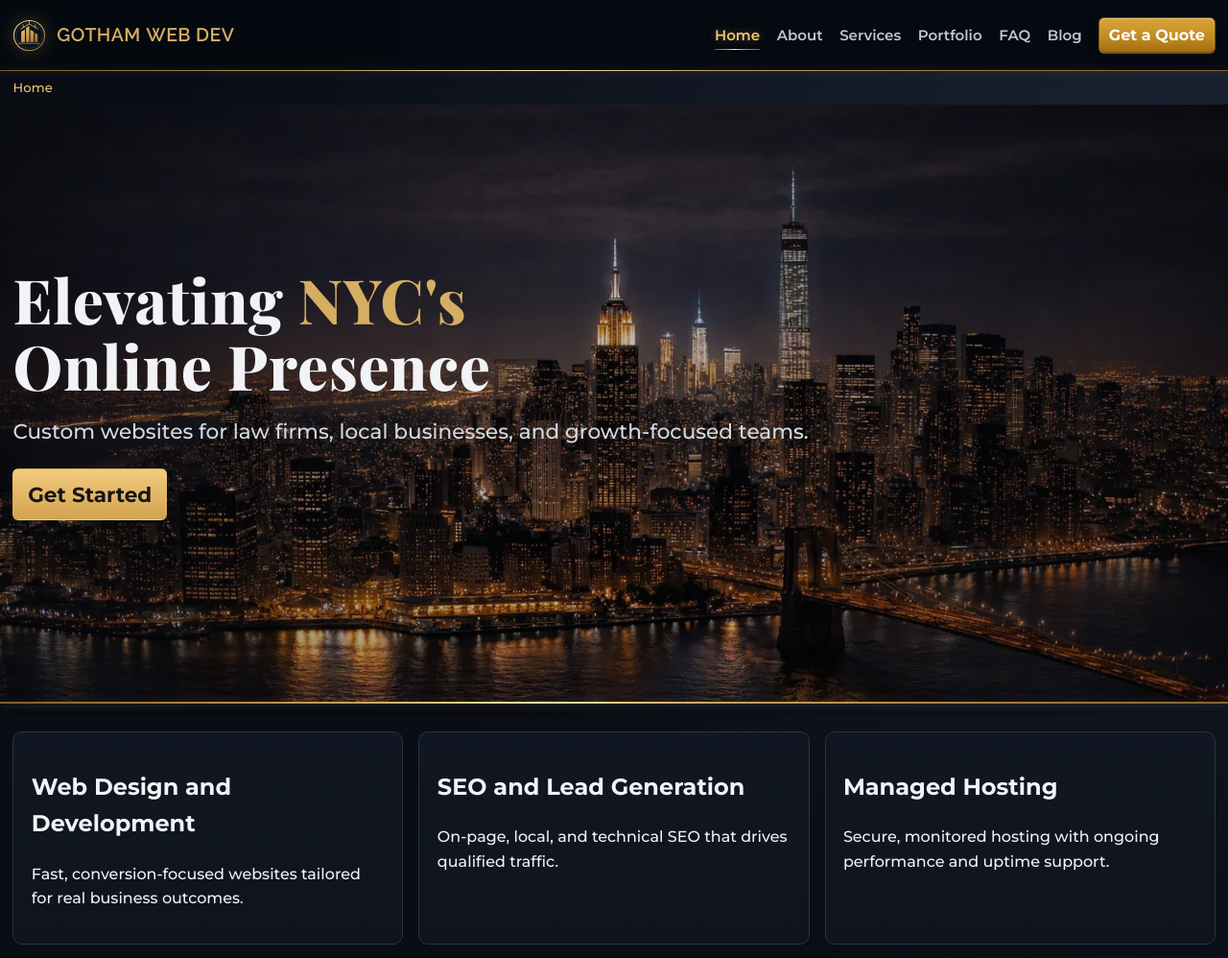
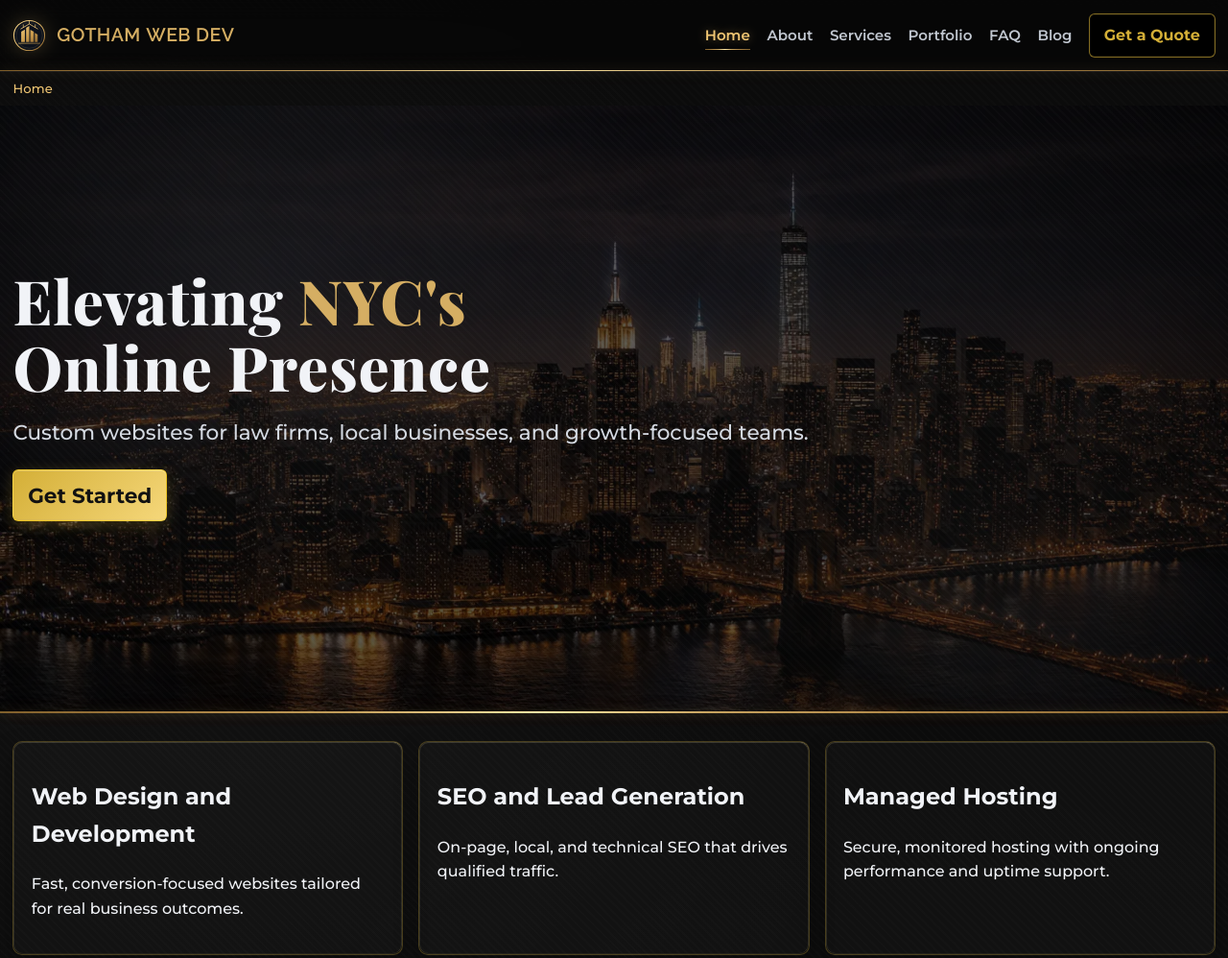
Before and after one commit to 1bignoob/gothamwebdev, an Eleventy site: page src/index.njk in a window 1280 px wide. Shown: the top 998 px of the page at 96% size. Built offline with nearby package versions, Linux system fonts and the light colour scheme; Eleventy itself is replaced by a stand-in of ours; files that its build step writes are made by us from their sources.

Commit message:
refine buttons, bg

```diff
--- a/assets/css/main.css
+++ b/assets/css/main.css
@@ -1,9 +1,9 @@
 @import url("https://fonts.googleapis.com/css2?family=Montserrat:wght@500;600;700&family=Playfair+Display:wght@700;800&family=Raleway:wght@600;700&display=swap");
 
 :root {
-  --bg: #090d14;
-  --surface: #111722;
-  --surface-2: #171f2d;
+  --bg: #0b0b0b;
+  --surface: #111111;
+  --surface-2: #171717;
   --text: #f1f3f7;
   --muted: #c1c7d0;
   --font-brand: "Raleway", "Montserrat", "Segoe UI", Tahoma, Geneva, Verdana, sans-serif;
@@ -11,8 +11,18 @@
   --font-display: "Playfair Display", Georgia, "Times New Roman", serif;
   --gold: #d5ae63;
   --gold-strong: #f0c673;
-  --border: #2a3342;
+  --border: #312816;
   --max: 1520px;
+  --texture-black:
+    radial-gradient(circle at 20% 30%, rgba(255, 255, 255, 0.03), transparent 40%),
+    radial-gradient(circle at 80% 70%, rgba(255, 255, 255, 0.02), transparent 50%),
+    repeating-linear-gradient(
+      45deg,
+      rgba(255, 255, 255, 0.012) 0px,
+      rgba(255, 255, 255, 0.012) 2px,
+      transparent 2px,
+      transparent 6px
+    );
   --gold-divider-size: 1px;
   --gold-shimmer: linear-gradient(
     90deg,
@@ -39,7 +49,7 @@ body {
   margin: 0;
   font-family: var(--font-ui);
   color: var(--text);
-  background: radial-gradient(circle at top right, #1a2232 0%, var(--bg) 45%);
+  background: var(--texture-black), var(--bg);
   line-height: 1.6;
 }
 
@@ -69,13 +79,13 @@ img {
   position: sticky;
   top: 0;
   z-index: 20;
-  background: rgba(5, 9, 16, 0.92);
-  backdrop-filter: blur(6px);
+  background: rgba(0, 0, 0, 0.42);
+  backdrop-filter: blur(12px);
+  border-bottom: 1px solid rgba(255, 255, 255, 0.08);
 }
 
 body.nav-open .site-header {
-  background: rgba(5, 9, 16, 0.98);
-  backdrop-filter: none;
+  background: rgba(0, 0, 0, 0.72);
 }
 
 body.nav-open {
@@ -155,61 +165,27 @@ body.nav-open {
 }
 
 .btn.nav-quote-link {
-  position: relative;
   display: inline-flex;
   align-items: center;
   justify-content: center;
-  overflow: hidden;
   min-height: 0;
-  padding: 0.32rem 0.6rem;
-  background: linear-gradient(180deg, #d8a53a 0%, #c18a22 56%, #a36a0d 100%);
-  border: 1px solid rgba(118, 78, 12, 0.94);
-  color: #fff;
-  text-shadow: none;
-  box-shadow:
-    inset 0 0 0 1px rgba(255, 220, 146, 0.08),
-    inset 0 1px 0 rgba(255, 232, 170, 0.44),
-    inset 0 -1px 0 rgba(63, 39, 0, 0.58),
-    0 5px 12px rgba(0, 0, 0, 0.26);
-}
-
-.btn.nav-quote-link::before {
-  content: "";
-  position: absolute;
-  inset: -1px;
-  border-radius: inherit;
-  padding: 1px;
-  background: conic-gradient(from 225deg at 100% 0%, rgba(255, 244, 206, 0) 0deg, rgba(255, 248, 222, 0.96) 18deg, rgba(255, 232, 170, 0.7) 42deg, rgba(255, 225, 152, 0.24) 64deg, rgba(255, 225, 152, 0) 88deg, rgba(255, 244, 206, 0) 360deg);
-  -webkit-mask:
-    linear-gradient(#000 0 0) content-box,
-    linear-gradient(#000 0 0);
-  mask:
-    linear-gradient(#000 0 0) content-box,
-    linear-gradient(#000 0 0);
-  -webkit-mask-composite: xor;
-  mask-composite: exclude;
-  pointer-events: none;
-  opacity: 0.95;
+  padding: 0.55rem 0.92rem;
+  background: rgba(0, 0, 0, 0.88);
+  border: 1px solid rgba(212, 175, 55, 0.62);
+  color: #d4af37;
+  box-shadow: inset 0 0 0 1px rgba(255, 215, 128, 0.06);
 }
 
 .btn.nav-quote-link::after {
-  content: "";
-  position: absolute;
-  top: -1px;
-  right: -1px;
-  width: 46%;
-  height: 54%;
-  border-top: 1px solid rgba(255, 248, 222, 0.9);
-  border-right: 1px solid rgba(255, 236, 180, 0.82);
-  border-top-right-radius: inherit;
-  opacity: 0.9;
-  pointer-events: none;
+  content: none;
 }
 
 .btn.nav-quote-link:hover,
 .btn.nav-quote-link:focus-visible {
-  color: #fff;
-  filter: brightness(1.06);
+  color: #f5d77a;
+  background: rgba(212, 175, 55, 0.1);
+  transform: translateY(-2px);
+  box-shadow: 0 8px 24px rgba(212, 175, 55, 0.24);
 }
 
 .nav-list a:not(.btn),
@@ -288,8 +264,7 @@ body.nav-open {
   list-style: none;
   border-radius: 12px;
   border: 1px solid rgba(213, 174, 99, 0.45);
-  background:
-    linear-gradient(165deg, rgba(31, 40, 56, 0.96) 0%, rgba(12, 17, 27, 0.98) 100%);
+  background: var(--texture-black), rgba(8, 8, 8, 0.98);
   box-shadow:
     0 18px 45px rgba(0, 0, 0, 0.5),
     inset 0 0 0 1px rgba(255, 224, 157, 0.06),
@@ -410,20 +385,56 @@ body.nav-open {
   border-radius: 6px;
   border: 1px solid transparent;
   font-weight: 700;
+  transition: transform 250ms ease, box-shadow 250ms ease, background 250ms ease;
 }
 
 .btn {
-  background: linear-gradient(180deg, #f3cb7d 0%, #d2a34f 100%);
-  color: #151515;
+  position: relative;
+  overflow: hidden;
+  background: linear-gradient(135deg, #d4af37, #f5d77a);
+  border: 1px solid rgba(255, 215, 0, 0.4);
+  color: #111;
+  box-shadow:
+    0 4px 15px rgba(212, 175, 55, 0.25),
+    inset 0 1px 0 rgba(255, 255, 255, 0.2);
 }
 
-.btn:hover {
-  filter: brightness(1.05);
+.btn::after {
+  content: "";
+  position: absolute;
+  top: 0;
+  left: -75%;
+  width: 50%;
+  height: 100%;
+  background: linear-gradient(120deg, transparent, rgba(255, 255, 255, 0.4), transparent);
+  transition: left 600ms ease;
+}
+
+.btn:hover,
+.btn:focus-visible {
+  transform: translateY(-2px);
+  background: linear-gradient(135deg, #e6c65c, #ffe08a);
+  box-shadow:
+    0 8px 25px rgba(212, 175, 55, 0.4),
+    inset 0 1px 0 rgba(255, 255, 255, 0.3);
+}
+
+.btn:hover::after,
+.btn:focus-visible::after {
+  left: 125%;
 }
 
 .btn-outline {
-  border-color: var(--gold);
-  color: var(--gold-strong);
+  background: rgba(0, 0, 0, 0.82);
+  border-color: rgba(212, 175, 55, 0.6);
+  color: #d4af37;
+}
+
+.btn-outline:hover,
+.btn-outline:focus-visible {
+  background: rgba(212, 175, 55, 0.1);
+  color: #f5d77a;
+  transform: translateY(-2px);
 }
 
 main section {
@@ -497,10 +508,48 @@ main section {
 }
 
 .card {
-  background: linear-gradient(180deg, var(--surface) 0%, #0f141d 100%);
-  border: 1px solid var(--border);
+  position: relative;
+  overflow: hidden;
+  background: rgba(255, 255, 255, 0.02);
+  border: 1px solid rgba(212, 175, 55, 0.28);
   border-radius: 10px;
   padding: 1.15rem;
+  box-shadow:
+    inset 0 1px 0 rgba(255, 255, 255, 0.05),
+    inset 0 -1px 0 rgba(0, 0, 0, 0.55),
+    0 10px 24px rgba(0, 0, 0, 0.28);
+  transition: border-color 300ms ease, box-shadow 300ms ease, transform 300ms ease;
+}
+
+.card::before {
+  content: "";
+  position: absolute;
+  inset: 0;
+  border-radius: inherit;
+  pointer-events: none;
+  border: 1px solid rgba(255, 236, 174, 0.12);
+}
+
+.card::after {
+  content: "";
+  position: absolute;
+  top: -1px;
+  right: -1px;
+  width: 42%;
+  height: 52%;
+  border-top: 1px solid rgba(255, 232, 170, 0.85);
+  border-right: 1px solid rgba(255, 232, 170, 0.6);
+  border-top-right-radius: inherit;
+  pointer-events: none;
+}
+
+.card:hover {
+  border-color: rgba(212, 175, 55, 0.45);
+  box-shadow:
+    inset 0 1px 0 rgba(255, 255, 255, 0.07),
+    inset 0 -1px 0 rgba(0, 0, 0, 0.65),
+    0 0 30px rgba(212, 175, 55, 0.15);
+  transform: translateY(-5px);
 }
 
 .card h3 {
@@ -617,7 +666,7 @@ main section {
     position: relative;
     border: 1px solid rgba(213, 174, 99, 0.52);
     border-radius: 9px;
-    background: rgba(13, 19, 29, 0.88);
+    background: rgba(10, 10, 10, 0.88);
     padding: 0;
     cursor: pointer;
     z-index: 53;
@@ -681,7 +730,7 @@ main section {
     padding: 0.74rem 1rem 1rem;
     border: none;
     border-radius: 0;
-    background: linear-gradient(180deg, rgba(15, 22, 34, 0.985) 0%, rgba(8, 12, 20, 0.985) 100%);
+    background: var(--texture-black), rgba(11, 11, 11, 0.985);
     box-shadow: 0 20px 46px rgba(0, 0, 0, 0.36);
     flex-direction: column;
     flex-wrap: nowrap;
@@ -740,7 +789,7 @@ main section {
     border: none;
     border-left: none;
     border-radius: 0;
-    background: transparent;
+    background: var(--texture-black), rgba(11, 11, 11, 0.82);
     padding: 0.22rem 0 0.08rem;
     opacity: 1;
     visibility: visible;
@@ -839,6 +888,10 @@ main section {
   .nav-list .nav-link,
   .nav-list > li > a:not(.btn)::after,
   .nav-list > li > .nav-link::after,
+  .btn,
+  .btn::after,
+  .btn-outline,
+  .card,
   .menu-toggle-line,
   .site-nav,
   .site-nav .nav-list,
--- a/assets/css/pages/home.css
+++ b/assets/css/pages/home.css
@@ -3,13 +3,30 @@
   min-height: 64vh;
   display: grid;
   align-items: center;
+  background: url("../../img/hero-skyline-1536.webp") center 28% / cover no-repeat;
+}
+
+.hero::before {
+  content: "";
+  position: absolute;
+  inset: 0;
   background:
-    linear-gradient(90deg, rgba(7, 10, 16, 0.5) 0%, rgba(7, 10, 16, 0.25) 45%, rgba(7, 10, 16, 0.4) 100%),
-    url("../../img/hero-skyline-1536.webp") center 28% / cover no-repeat;
+    radial-gradient(circle at 20% 30%, rgba(255, 255, 255, 0.06), transparent 40%),
+    radial-gradient(circle at 80% 70%, rgba(255, 255, 255, 0.04), transparent 50%),
+    repeating-linear-gradient(
+      45deg,
+      rgba(255, 255, 255, 0.015) 0px,
+      rgba(255, 255, 255, 0.015) 2px,
+      transparent 2px,
+      transparent 6px
+    ),
+    rgba(0, 0, 0, 0.65);
 }
 
 
 .hero-inner {
+  position: relative;
+  z-index: 1;
   padding: 6.5rem 0;
 }
 
@@ -67,9 +84,9 @@ body.nav-open .hero-cta {
 
 .feature-tile {
   border-radius: 10px;
-  border: 1px solid var(--border);
+  border: 1px solid rgba(212, 175, 55, 0.28);
   overflow: hidden;
-  background: #0f141d;
+  background: #121212;
 }
 
 .feature-tile img {
```
